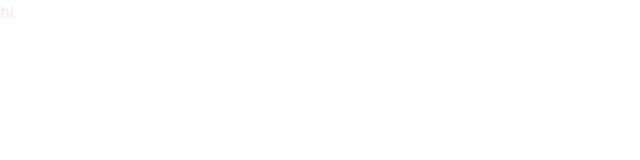
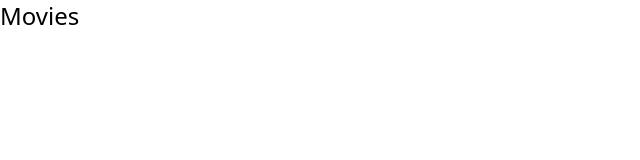
Before and after one commit to emewjin/tweetql, a React (Create React App) app in the folder client/: page / in a window 1280 px wide. Shown: the top 160 px of the page, without its empty margins (0-640 px from the left). Built offline with nearby package versions, Linux system fonts and the light colour scheme.

Commit message:
client route setting

```diff
--- a/client/package.json
+++ b/client/package.json
@@ -44,6 +44,7 @@
     ]
   },
   "devDependencies": {
+    "@types/react-router-dom": "^5.3.3",
     "autoprefixer": "^10.4.7",
     "postcss": "^8.4.14",
     "tailwindcss": "^3.0.24"
--- a/client/src/App.tsx
+++ b/client/src/App.tsx
@@ -1,11 +1,18 @@
 import React from 'react';
+import { BrowserRouter, Route, Routes } from 'react-router-dom';
 
-function App() {
+import Movie from './components/Movie';
+import Movies from './components/Movies';
+
+const App = () => {
   return (
-    <div className="App">
-      <p className="text-red-100">hi</p>
-    </div>
+    <BrowserRouter>
+      <Routes>
+        <Route path="/" element={<Movies />} />
+        <Route path="/movies/:id" element={<Movie />} />
+      </Routes>
+    </BrowserRouter>
   );
-}
+};
 
 export default App;
--- /dev/null
+++ b/client/src/components/Movie.tsx
@@ -0,0 +1,9 @@
+const Movie = () => {
+  return (
+    <div>
+      <h1 className="text-2xl">Movie</h1>
+    </div>
+  );
+};
+
+export default Movie;
--- /dev/null
+++ b/client/src/components/Movies.tsx
@@ -0,0 +1,9 @@
+const Movies = () => {
+  return (
+    <div>
+      <h1 className="text-2xl">Movies</h1>
+    </div>
+  );
+};
+
+export default Movies;
```
Also changed, not shown: 1 other file (tests, documents, lock files or other folders).
